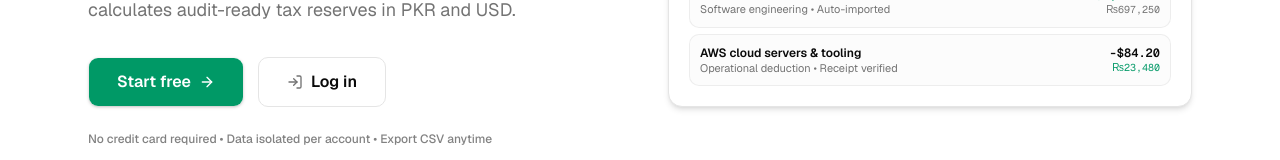
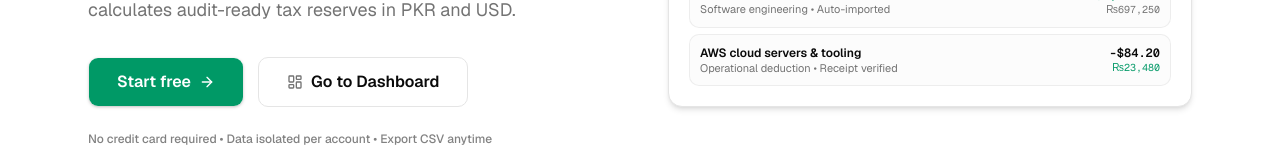
Before and after one commit to umar778f/earnix-project, a Next.js app: page / in a window 1280 px wide. Shown: the part 532-692 px from the top of the page. Built offline with nearby package versions, Linux system fonts and the light colour scheme; no server answers.

Commit message:
feat(landing): change hero Log in button to Go to Dashboard

```diff
--- a/src/app/page.tsx
+++ b/src/app/page.tsx
@@ -7,7 +7,7 @@ import { InteractiveDashboardDemo } from "@/components/landing/interactive-dashb
 import { FaqSection } from "@/components/landing/faq-section"
 import {
   Sparkles,
-  LogIn,
+  LayoutDashboard,
   ArrowRight,
   Coins,
   FileSpreadsheet,
@@ -117,14 +117,14 @@ export default function HomePage() {
                   <ArrowRight className="size-4" />
                 </Link>
                 <Link
-                  href="/login"
+                  href="/dashboard"
                   className={cn(
                     buttonVariants({ variant: "outline", size: "lg" }),
                     "font-semibold text-base px-7 py-6 border-border hover:bg-muted text-foreground gap-2 cursor-pointer text-center justify-center"
                   )}
                 >
-                  <LogIn className="size-4 text-muted-foreground" />
-                  <span>Log in</span>
+                  <LayoutDashboard className="size-4 text-muted-foreground" />
+                  <span>Go to Dashboard</span>
                 </Link>
               </div>
 
```
